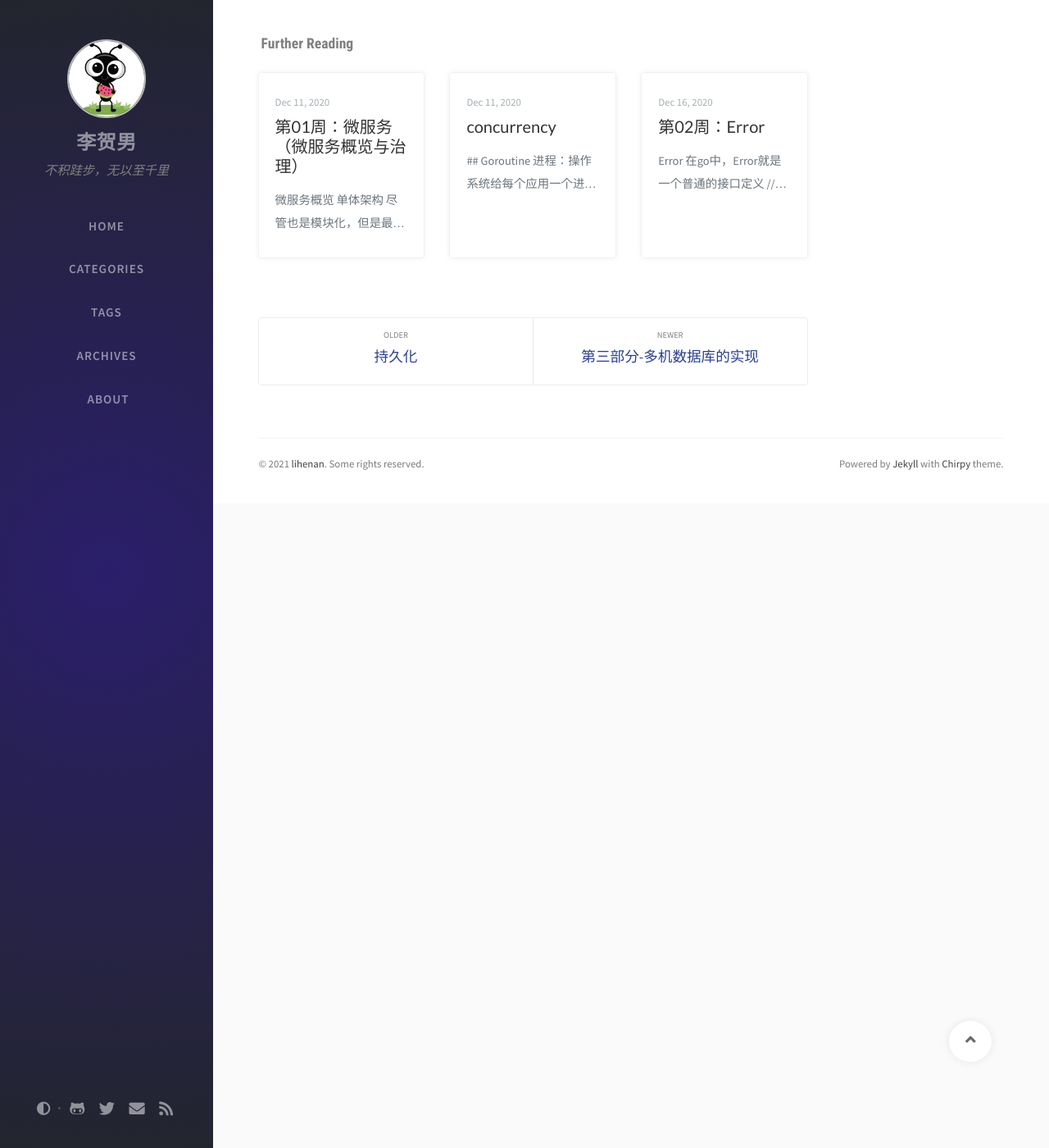
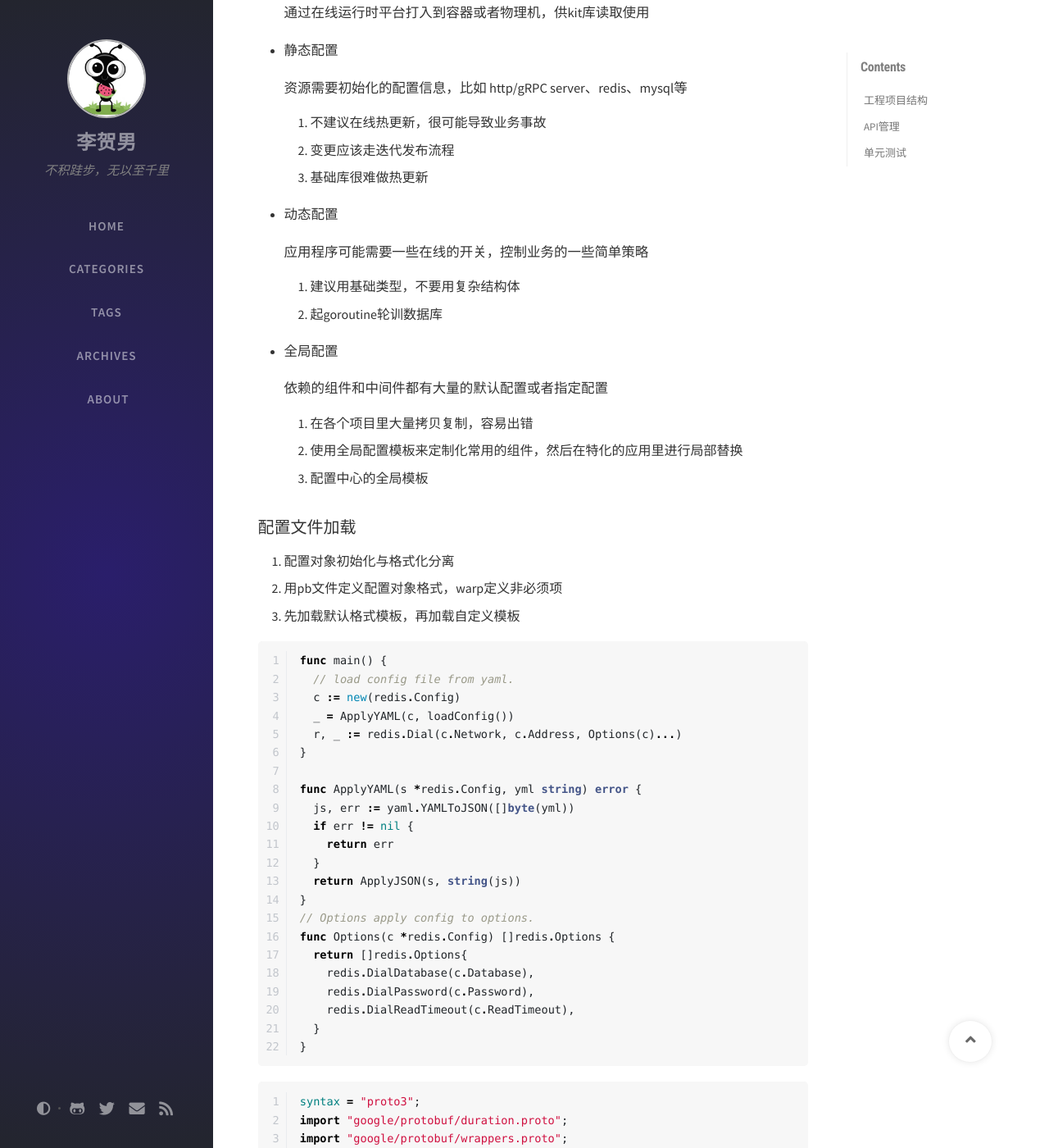
Before and after one commit to lihenan1993/lihenan1993.github.io, a Jekyll site: the page built from _posts/JK-Golang/2020-12-29-工程化.md, in a window 1280 px wide and 1400 px high, scrolled down 4814 px. Shown: the whole window at 82% size. Built offline with Jekyll 4.4.1, drawn with Linux system fonts in a browser that asks for light colours; nearby versions of some CDN libraries; comment, search, counter and statistics services are not loaded; some of the changed text lies outside the part shown.

Commit message:
20120102

````diff
--- a/_posts/JK-Golang/2020-12-29-工程化.md
+++ b/_posts/JK-Golang/2020-12-29-工程化.md
@@ -59,7 +49,7 @@ project-layout
 
 - /cmd
 
-  项目主代码
+  编译好的程序
 
 - /pkg
 
@@ -185,3 +175,105 @@ google官方提供了包装类 wrappers
 3. FieldMask
 
 https://www.bookstack.cn/read/API-design-guide/API-design-guide-02-%E9%9D%A2%E5%90%91%E8%B5%84%E6%BA%90%E7%9A%84%E8%AE%BE%E8%AE%A1.md
+
+
+
+
+
+# 配置
+
+四大类：
+
+- 环境变量
+
+  1. Region： 区域  华中 华北
+  2. Zone： 地区 北京
+  3. Cluster： 集群 01
+  4. Environment: Pr 生产
+  5. Color： 染色
+  6. Discovery： 服务发现
+  7. AppID
+  8. Host
+
+  通过在线运行时平台打入到容器或者物理机，供kit库读取使用
+
+- 静态配置
+
+  资源需要初始化的配置信息，比如 http/gRPC server、redis、mysql等
+
+  1. 不建议在线热更新，很可能导致业务事故
+  2. 变更应该走迭代发布流程
+  3. 基础库很难做热更新
+
+- 动态配置
+
+  应用程序可能需要一些在线的开关，控制业务的一些简单策略
+
+  1. 建议用基础类型，不要用复杂结构体
+  2. 起goroutine轮训数据库
+
+- 全局配置
+
+  依赖的组件和中间件都有大量的默认配置或者指定配置
+
+  1. 在各个项目里大量拷贝复制，容易出错
+  2. 使用全局配置模板来定制化常用的组件，然后在特化的应用里进行局部替换
+  3. 配置中心的全局模板
+
+### 配置文件加载
+
+1. 配置对象初始化与格式化分离
+2. 用pb文件定义配置对象格式，warp定义非必须项
+3. 先加载默认格式模板，再加载自定义模板
+
+```go
+func main() {
+  // load config file from yaml.
+  c := new(redis.Config)
+  _ = ApplyYAML(c, loadConfig())
+  r, _ := redis.Dial(c.Network, c.Address, Options(c)...)
+}
+
+func ApplyYAML(s *redis.Config, yml string) error {
+  js, err := yaml.YAMLToJSON([]byte(yml))
+  if err != nil {
+    return err
+  }
+  return ApplyJSON(s, string(js))
+}
+// Options apply config to options.
+func Options(c *redis.Config) []redis.Options {
+  return []redis.Options{
+    redis.DialDatabase(c.Database),
+    redis.DialPassword(c.Password),
+    redis.DialReadTimeout(c.ReadTimeout),
+  }
+}
+```
+
+```protobuf
+syntax = "proto3";
+import "google/protobuf/duration.proto";
+import "google/protobuf/wrappers.proto";
+
+package config.redis.v1;
+
+// redis config.
+message redis {
+  string network = 1;
+  string address = 2;
+  int32 database = 3;
+  google.protobuf.StringValue password = 4;
+  google.protobuf.Duration read_timeout = 5;
+}
+
+```
+
+
+
+## 单元测试
+
+1. 利用docker compose 拉起所有需要的外部组件 ，mysql , mogodb , redis , kafka
+2. api直接利用 yapi进行测试
+3. 利用subtests
+4. 利用gomock
````
Also changed, not shown: other parts of _posts/JK-Golang/2020-12-29-工程化.md (+11 -21 lines), _posts/MySQL是怎样运行的/2020-12-30-InnoDB记录存储结构.md (added, +123 -0 lines), _posts/MySQL是怎样运行的/2020-12-30-c1.md (deleted, +0 -21 lines), _posts/MySQL是怎样运行的/2020-12-30-字符集.md (added, +77 -0 lines), _posts/MySQL是怎样运行的/2021-1-2-B+树索引.md (added, +364 -0 lines), _posts/Redis/2020-12-27-The-realization-of-stand-alone-database.md (+3 -3 lines).
